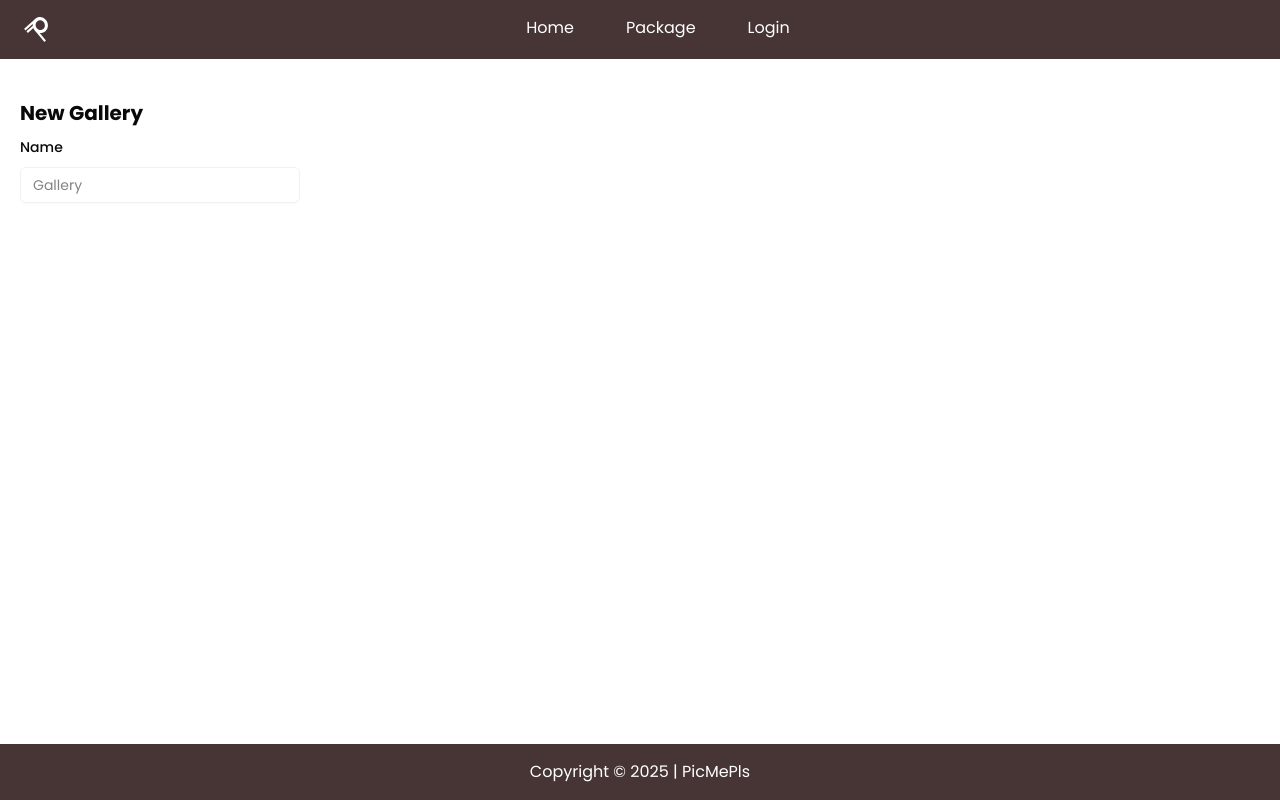
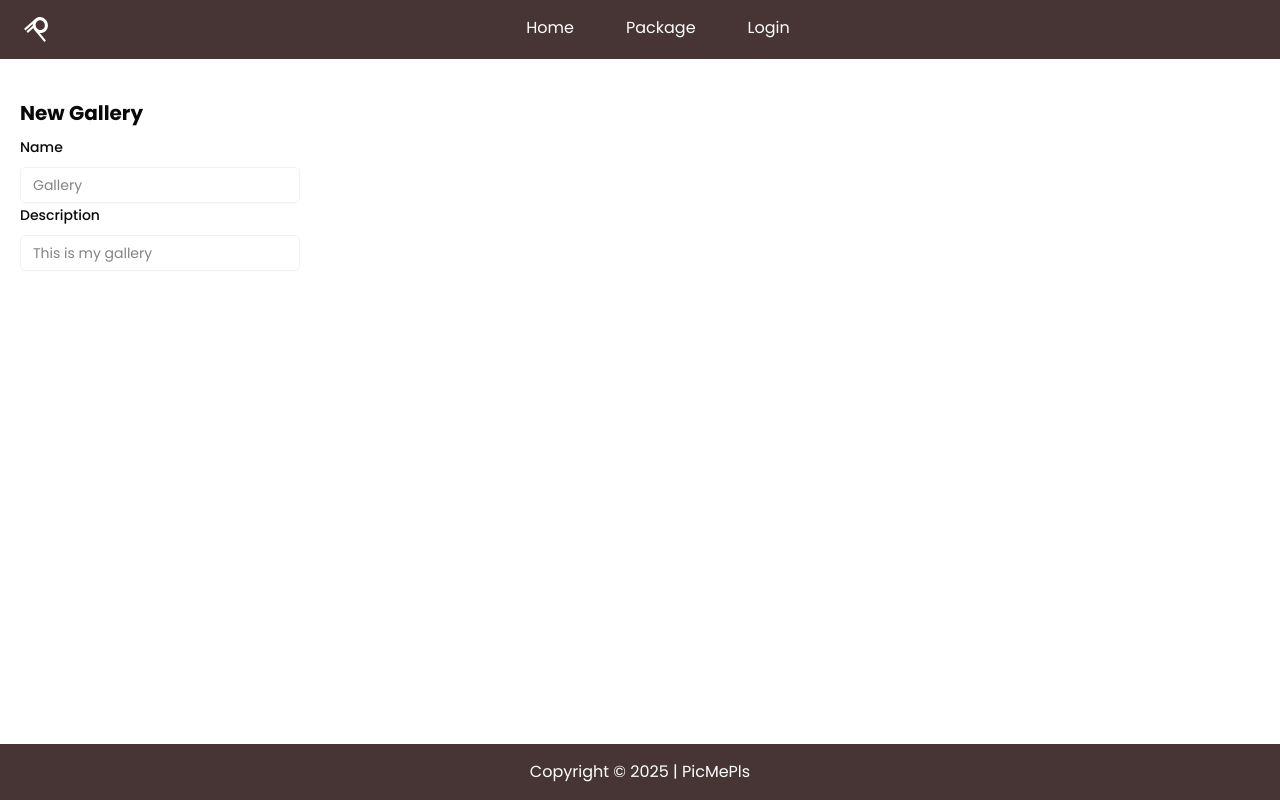
Before and after one commit to CP-RektMart/pic-me-pls-frontend, a Next.js app: page /gallery/create in a window 1280 px wide. Built offline with nearby package versions, Linux system fonts and the light colour scheme; no server answers; some icons are missing.

Commit message:
feat: description form field

```diff
--- a/src/components/gallery-page/gallery-detail.tsx
+++ b/src/components/gallery-page/gallery-detail.tsx
@@ -71,7 +71,7 @@ export default function GalleryDetailSection({
       <div className='px-5 py-4'>
         <div className='space-y-2'>
           <h1 className='text-xl font-bold'>New Gallery</h1>
-          <div>
+          <div className='gap-4'>
             <Form {...form}>
               <form
                 id='profile-form'
@@ -99,6 +99,34 @@ export default function GalleryDetailSection({
                 />
               </form>
             </Form>
+
+            <Form {...form}>
+              <form
+                id='profile-form'
+                onSubmit={form.handleSubmit(onSubmit)}
+                className='flex flex-col gap-8 lg:flex-row'
+              >
+                <FormField
+                  control={form.control}
+                  name='description'
+                  render={({ field }) => (
+                    <FormItem>
+                      <FormLabel className='text-sm font-medium'>
+                        Description
+                      </FormLabel>
+                      <FormControl>
+                        <Input
+                          placeholder='Description'
+                          disabled={!isEditing}
+                          {...field}
+                        />
+                      </FormControl>
+                      <FormMessage />
+                    </FormItem>
+                  )}
+                />
+              </form>
+            </Form>
           </div>
         </div>
       </div>
```
